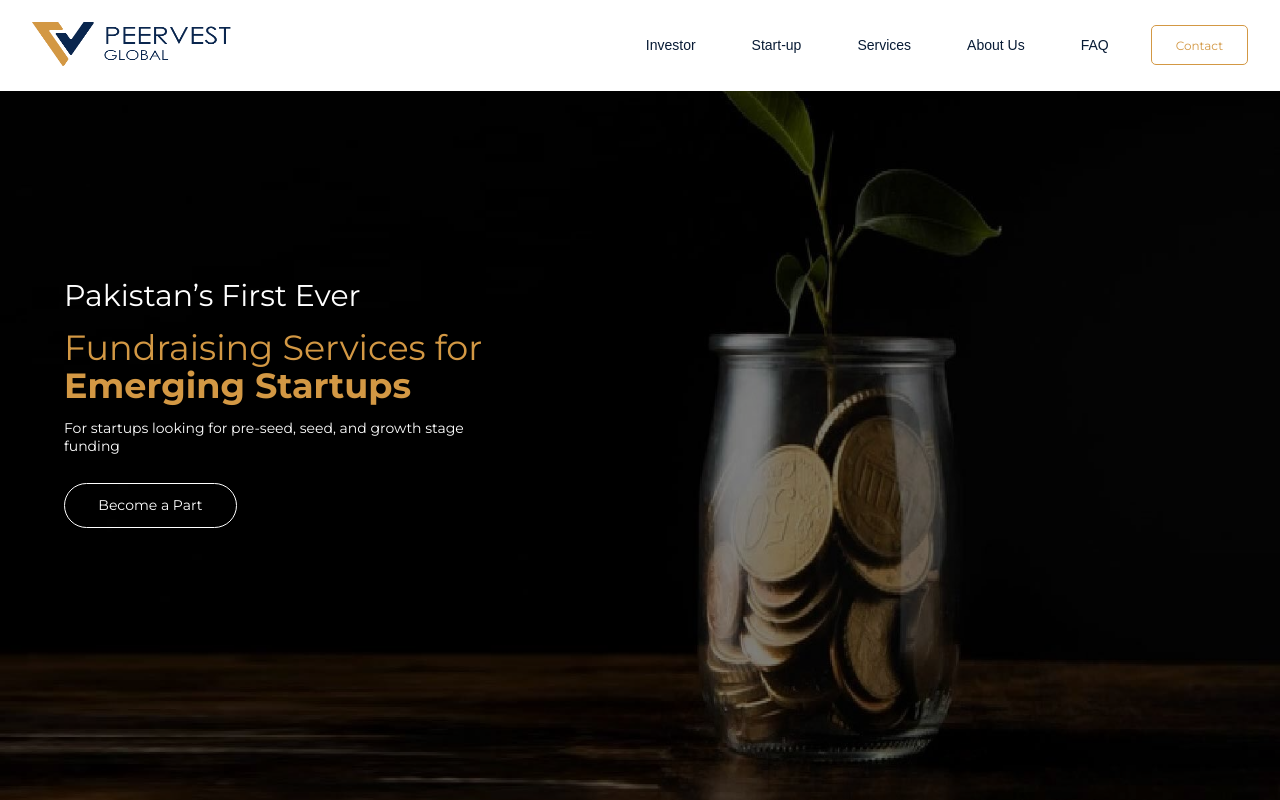
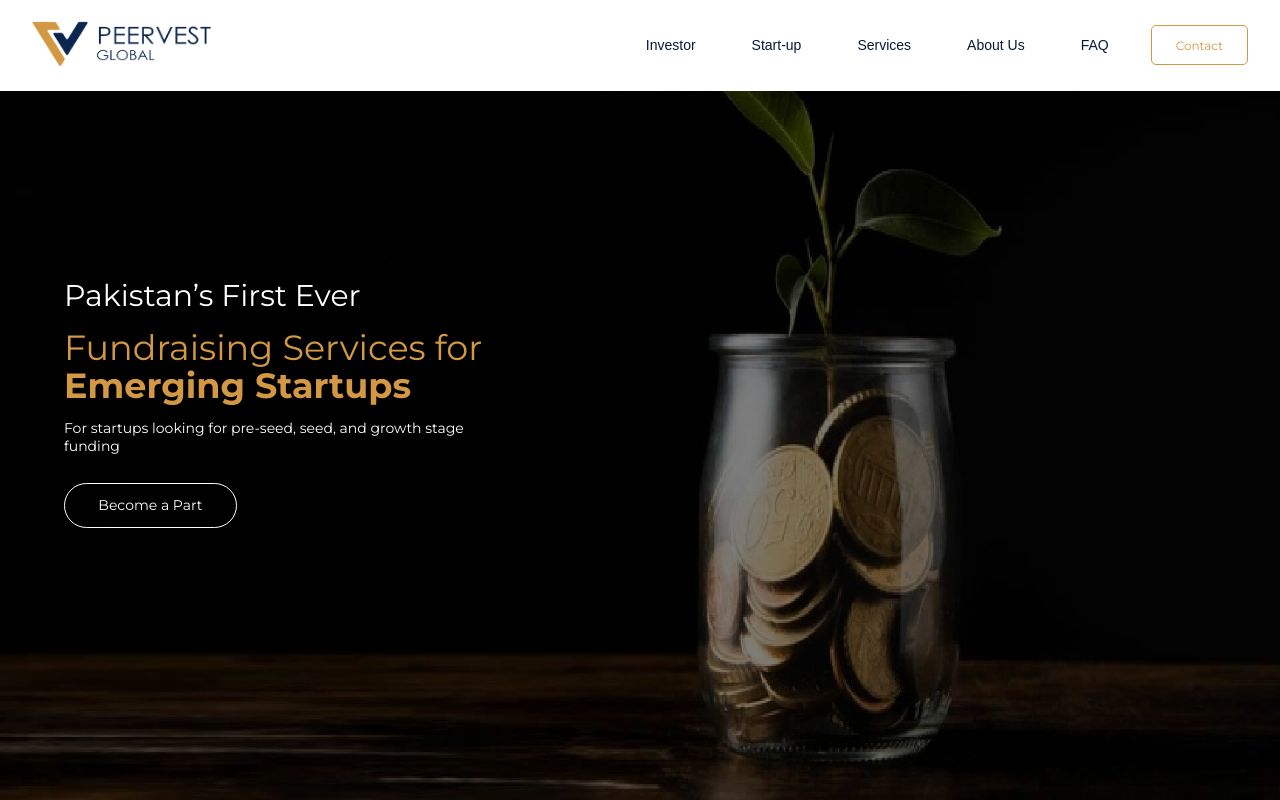
Before and after one commit to abrarkhalidofficial/Peervest, a React (Create React App) app: page / in a window 1280 px wide. Shown: the top 800 px of the page. Built offline with nearby package versions, Linux system fonts and the light colour scheme.

Commit message:
fixes and deployed

```diff
--- a/src/Styles/App.scss
+++ b/src/Styles/App.scss
@@ -45,7 +45,7 @@ body {
 }
 .header__logo__img {
   height: 45px;
-  width: 200px;
+  width: 180px;
 }
 .menu__btn {
   display: none;
@@ -700,7 +700,7 @@ body {
 }
 .footer__container__content__logo {
   height: 45px;
-  width: 200px;
+  width: 180px;
 }
 .footer__container__content__link {
   margin-top: 0.7em;
```
